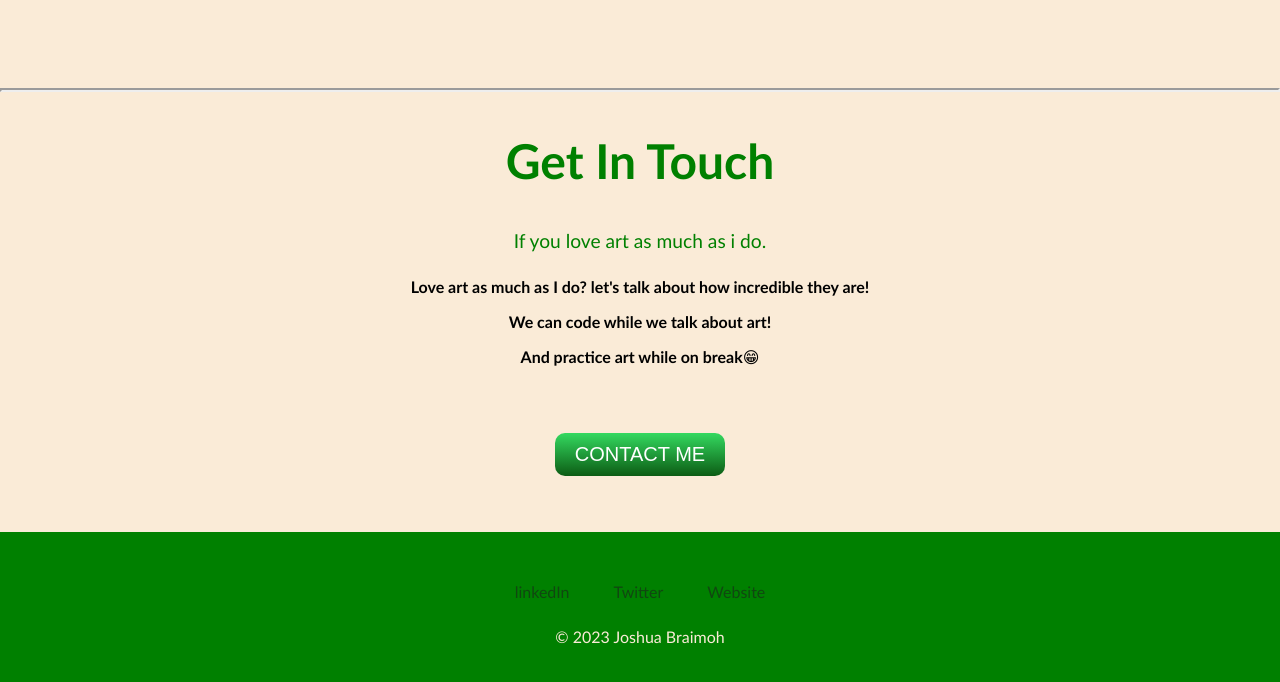
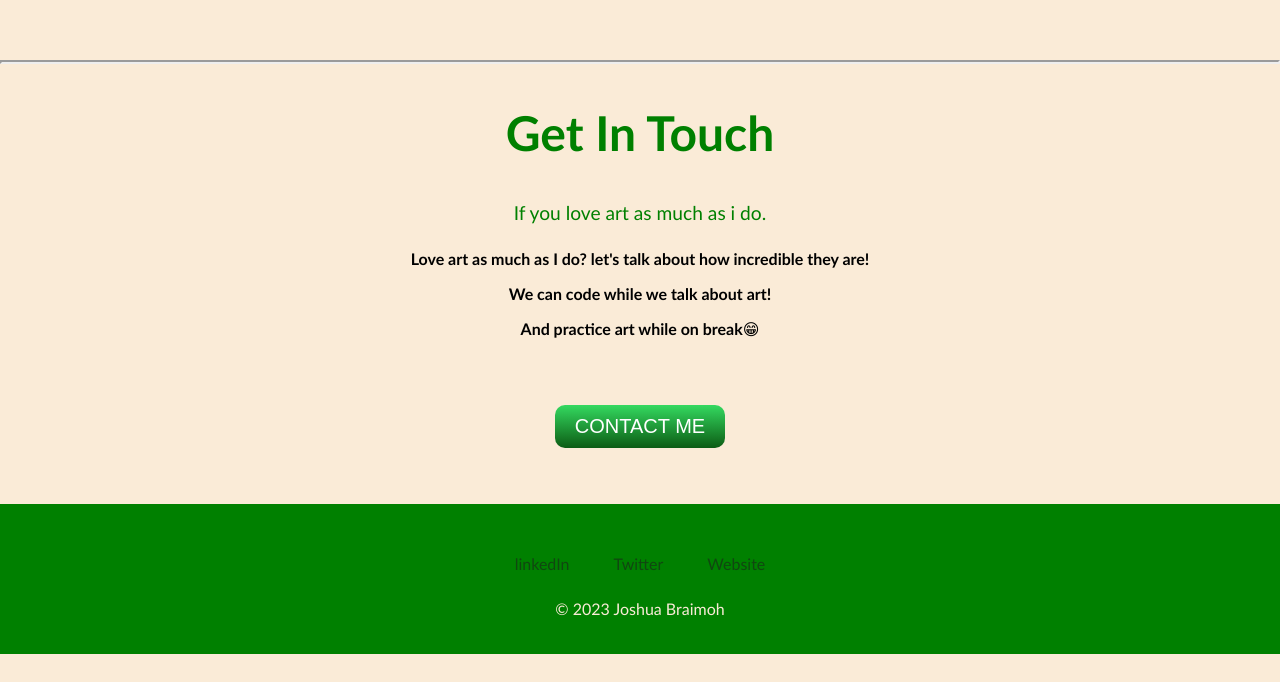
Before and after one commit to Jbraimohtech/my-page, a plain HTML site: page index.html in a window 1280 px wide. Shown: the part 2190-2872 px from the top of the page. After the commit the page ends 2844 px from the top, so only its background shows below. Drawn offline with Linux system fonts and the light colour scheme.

Commit message:
Update index.css

```diff
--- a/index.css
+++ b/index.css
@@ -105,13 +105,6 @@ hr {
     color: green;
 }
 
-/* .middle-container p {
-    width: 650px;
-    text-align: justify;
-    margin: 0 auto;
-    line-height: 1.5;
-    color: green;
-} */
 
 /* THE BOTTOM SECTION DESIGN */
 .bottom-container h3 {
@@ -272,6 +265,6 @@ footer p {
     color: green;
 }
 
-
-
-/* THE MEDIA QUERY */
+.last-horizontal-line{
+    margin-top: -20px;
+}
```
